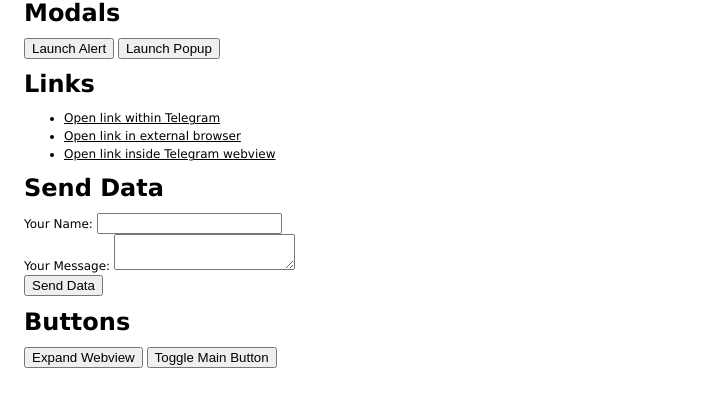
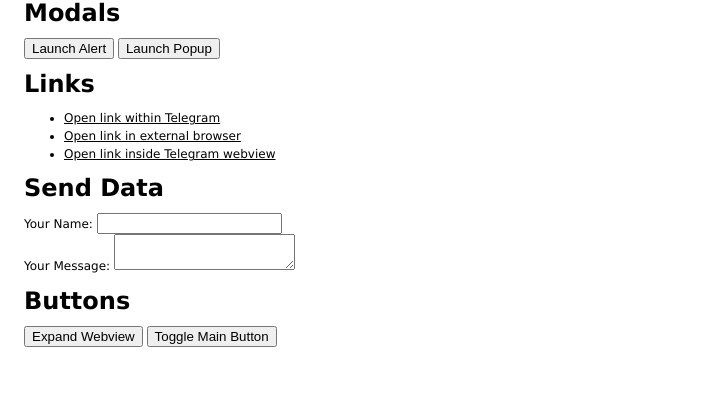
Before and after one commit to corpusculus/mojTMA4, a plain HTML site: page index.html in a window 1280 px wide. Shown: the part 113-520 px from the top of the page, without its empty margins (0-703 px from the left). Drawn offline with Linux system fonts and the light colour scheme; a script that the page names is missing.

Commit message:
Update index.html

```diff
--- a/index.html
+++ b/index.html
@@ -92,7 +92,6 @@
             <label for="message">Your Message:</label>
             <textarea id="message" name="message" required></textarea>
             <br>
-            <button type="button" onclick="submitData()">Send Data</button>
           </form>
 
         <h1>Buttons</h1>
@@ -116,6 +115,7 @@
         Telegram.WebApp.MainButton.onClick(function () {
             //sendPostRequest();
             submitData();
+            console.log("kkkkkkkkkkkkkkk");
             Telegram.WebApp.showAlert('Main Button was clicked')
         });
         Telegram.WebApp.MainButton.show();
@@ -131,7 +131,7 @@
             name: name.trim(),
             message: message.trim()
           };
-
+            console.log("GGGG");
           // Send data through framework's custom function
           sendData(processedData);
         }
```
